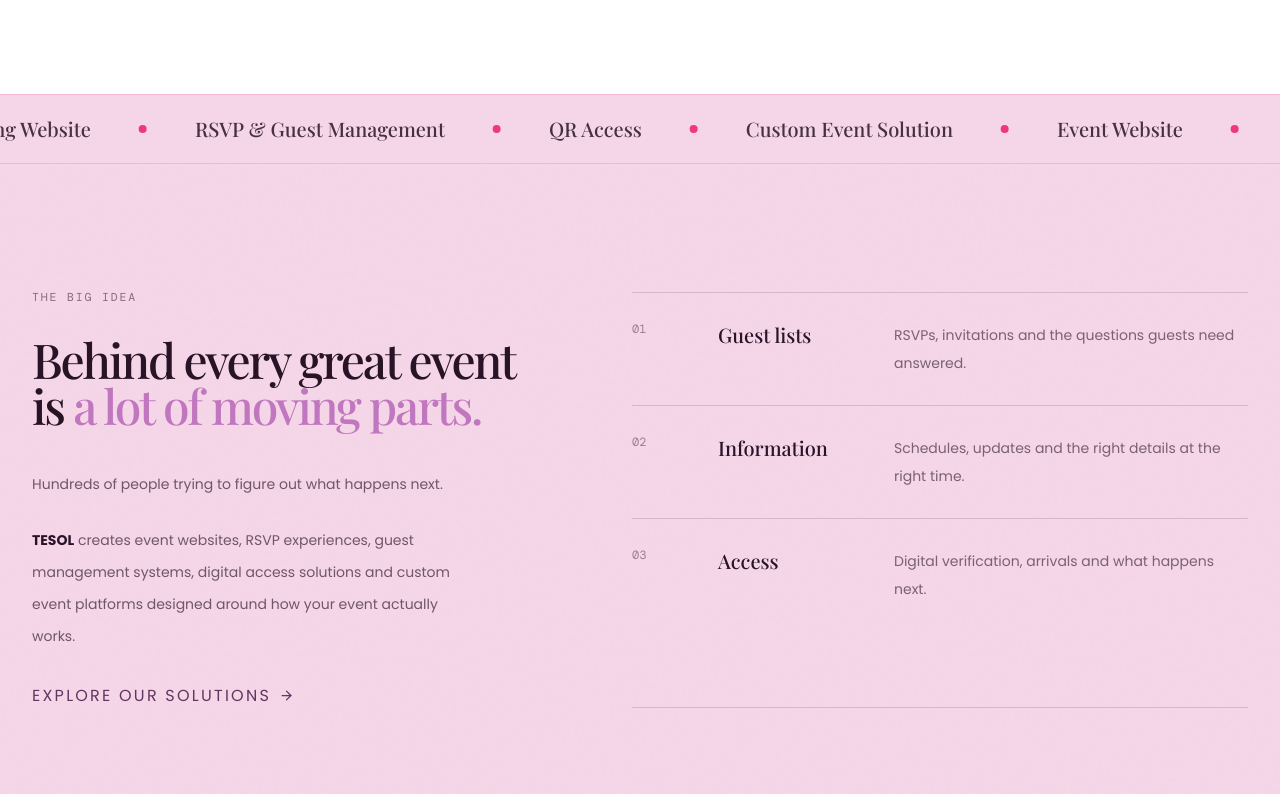
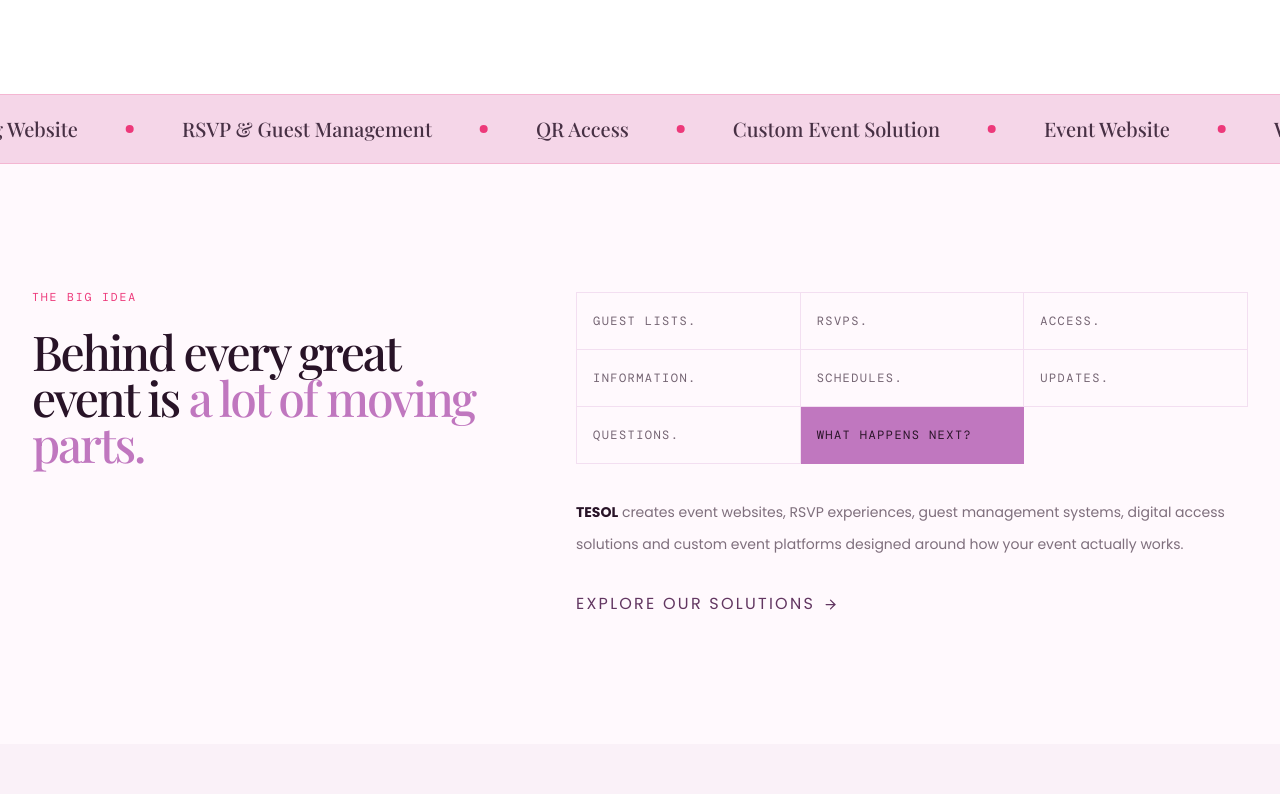
Before and after one commit to tolzzyyy/tesolhq, a React (Vite) app: page / in a window 1280 px wide. Shown: the part 766-1560 px from the top of the page. Built offline with nearby package versions, Linux system fonts and the light colour scheme; a web font is replaced by a local one.

Commit message:
Refine homepage sections and enquiry CTAs

```diff
--- a/src/components/Layout.jsx
+++ b/src/components/Layout.jsx
@@ -49,7 +49,7 @@ function Header() {
           to="/#inquire"
           className="hidden items-center gap-2 rounded-full bg-berry px-5 py-3 text-sm font-semibold text-white transition hover:-translate-y-0.5 hover:bg-wine md:inline-flex"
         >
-          Start your project <ArrowUpRight size={14} />
+          Submit an Enquiry <ArrowUpRight size={14} />
         </Link>
 
         <button
@@ -87,7 +87,7 @@ function Header() {
                 </motion.div>
               ))}
               <Link to="/#inquire" onClick={() => setMenuOpen(false)} className="mt-5 flex items-center justify-center gap-2 rounded-full bg-berry px-5 py-4 text-sm font-semibold text-white transition hover:bg-wine">
-                Start your project <ArrowUpRight size={16} />
+                Submit an Enquiry <ArrowUpRight size={16} />
               </Link>
             </div>
           </motion.nav>
--- a/src/pages/HomePage.jsx
+++ b/src/pages/HomePage.jsx
@@ -37,7 +37,7 @@ const solutions = [
     number: '04',
     title: 'QR Access',
     text: 'The guest list shouldn’t be doing crowd control. TESOL can turn your guest list into a smarter access experience using personalized QR codes and digital verification. Know who’s expected. Know who’s arrived. Know where they should be.',
-    cta: 'Explore QR Access Solutions',
+    cta: 'Explore QR Access',
     icon: QrCode,
   },
   {
@@ -50,6 +50,8 @@ const solutions = [
 ]
 
 const solutionOptions = ['Event Website', 'Wedding Website', 'RSVP & Guest Management', 'QR Access', 'Custom Event Solution']
+const movingParts = ['Guest lists', 'RSVPs', 'Access', 'Information', 'Schedules', 'Updates', 'Questions']
+
 function InquiryForm() {
   const [sent, setSent] = useState(false)
 
@@ -114,7 +116,7 @@ export default function HomePage() {
           <div className="relative z-10 lg:pb-10">
             <motion.p initial={{ opacity: 0, y: 14 }} animate={{ opacity: 1, y: 0 }} transition={{ delay: 0.16 }} className="mb-5 font-mono text-xs font-medium uppercase tracking-[0.18em] text-ink/55">Events, built differently.</motion.p>
             <motion.h1 initial={{ opacity: 0, y: 28 }} animate={{ opacity: 1, y: 0 }} transition={{ delay: 0.22, duration: 0.75, ease: [0.22, 1, 0.36, 1] }} className="display-title text-[clamp(2.6rem,6.2vw,5.8rem)] text-ink">
-              Building digital solutions for <span className="italic text-berry">every event.</span>
+              Building digital solutions for <span className="block italic text-berry sm:inline">every event.</span>
             </motion.h1>
             <motion.p initial={{ opacity: 0 }} animate={{ opacity: 1 }} transition={{ delay: 0.48, duration: 0.6 }} className="mt-7 max-w-xl text-sm leading-7 text-ink/65 sm:text-base">
               TESOL delivers innovative digital solutions that bring together design and technology to create seamless, memorable event experiences.
@@ -146,30 +148,22 @@ export default function HomePage() {
         </div>
       </section>
 
-      <section className="noise overflow-hidden bg-blush py-24 text-ink lg:py-32">
-        <div className="page-shell relative z-10">
-          <motion.div {...reveal} className="grid gap-12 lg:grid-cols-[0.9fr_1.1fr] lg:gap-24">
-            <div>
-              <p className="eyebrow text-ink/55">The big idea</p>
-              <h2 className="display-title mt-8 text-4xl leading-[1.18] sm:text-5xl">Behind every great event is <span className="italic text-wine">a lot of moving parts.</span></h2>
-              <p className="mt-10 max-w-md text-sm leading-8 text-ink/65">Hundreds of people trying to figure out what happens next.</p>
-              <p className="mt-6 max-w-md text-sm leading-8 text-ink/65"><strong className="font-bold text-ink">TESOL</strong> creates event websites, RSVP experiences, guest management systems, digital access solutions and custom event platforms designed around how your event actually works.</p>
-              <Link to="/services" className="mt-8 inline-flex items-center gap-2 text-xs font-semibold uppercase tracking-[0.14em] text-plum">Explore Our Solutions <ArrowRight size={15} /></Link>
+      <section className="bg-cream py-24 lg:py-32">
+        <div className="page-shell grid gap-14 lg:grid-cols-[0.8fr_1.2fr] lg:gap-24">
+          <motion.div {...reveal}>
+            <p className="eyebrow text-berry">The big idea</p>
+            <h2 className="display-title mt-6 text-4xl leading-[1.18] text-ink sm:text-5xl">Behind every great event is <span className="italic text-wine">a lot of moving parts.</span></h2>
+          </motion.div>
+
+          <motion.div {...reveal}>
+            <div className="grid grid-cols-2 border-l border-t border-wine/20 sm:grid-cols-3">
+              {movingParts.map((item) => (
+                <div key={item} className="border-b border-r border-wine/20 px-4 py-5 font-mono text-xs uppercase tracking-[0.12em] text-ink/65">{item}.</div>
+              ))}
+              <div className="whitespace-nowrap border-b border-r border-wine/20 bg-wine px-3 py-5 font-mono text-[0.62rem] uppercase tracking-[0.06em] text-ink sm:px-4 sm:text-xs sm:tracking-[0.12em]">What happens next?</div>
             </div>
-
-            <ol className="divide-y divide-ink/15 border-y border-ink/15">
-              {[
-                ['01', 'Guest lists', 'RSVPs, invitations and the questions guests need answered.'],
-                ['02', 'Information', 'Schedules, updates and the right details at the right time.'],
-                ['03', 'Access', 'Digital verification, arrivals and what happens next.'],
-              ].map(([number, title, text]) => (
-                <li key={number} className="grid grid-cols-[48px_1fr] gap-4 py-7 sm:grid-cols-[70px_160px_1fr] sm:items-start">
-                  <span className="font-mono text-xs text-ink/45">{number}</span>
-                  <span className="font-display text-xl text-ink">{title}</span>
-                  <span className="col-start-2 text-sm leading-7 text-ink/60 sm:col-start-3">{text}</span>
-                </li>
-              ))}
-            </ol>
+            <p className="mt-8 text-sm leading-8 text-ink/60"><strong className="font-bold text-ink">TESOL</strong> creates event websites, RSVP experiences, guest management systems, digital access solutions and custom event platforms designed around how your event actually works.</p>
+            <Link to="/services" className="mt-8 inline-flex items-center gap-2 text-xs font-semibold uppercase tracking-[0.14em] text-plum">Explore Our Solutions <ArrowRight size={15} /></Link>
           </motion.div>
         </div>
       </section>
@@ -202,6 +196,37 @@ export default function HomePage() {
         </div>
       </section>
 
+      <section className="noise overflow-hidden bg-blush py-24 text-ink lg:py-32">
+        <div className="page-shell relative z-10">
+          <motion.div {...reveal} className="grid gap-12 lg:grid-cols-[0.9fr_1.1fr] lg:gap-24">
+            <div>
+              <p className="eyebrow text-ink/55">How it unfolds</p>
+              <h2 className="display-title mt-6 text-4xl leading-[1.1] sm:text-5xl">A calm process for a <span className="italic text-wine">remarkable</span> event.</h2>
+              <p className="mt-8 max-w-md text-sm leading-8 text-ink/65">You stay close to the joyful decisions. We hold the timelines, suppliers, production details and all the things no guest should ever notice.</p>
+            </div>
+
+            <ol className="divide-y divide-ink/15 border-y border-ink/15">
+              {[
+                ['01', 'Listen', 'We begin with your people, priorities and the feeling you want to create.'],
+                ['02', 'Imagine', 'A tailored concept brings the story, setting and guest journey into focus.'],
+                ['03', 'Make it happen', 'We produce every detail and lead the day with a steady, trusted hand.'],
+              ].map(([number, title, text]) => (
+                <li key={number} className="grid grid-cols-[48px_1fr] gap-4 py-7 sm:grid-cols-[70px_160px_1fr] sm:items-start">
+                  <span className="font-mono text-xs text-ink/45">{number}</span>
+                  <span className="font-display text-xl text-ink">{title}</span>
+                  <span className="col-start-2 text-sm leading-7 text-ink/60 sm:col-start-3">{text}</span>
+                </li>
+              ))}
+            </ol>
+          </motion.div>
+
+          <motion.blockquote {...reveal} className="mt-24 border-t border-ink/15 pt-16 text-center">
+            <p className="mx-auto max-w-5xl font-display text-3xl leading-tight text-ink sm:text-4xl">“They understood the soul of our celebration, then made every moving part feel entirely effortless.”</p>
+            <footer className="mt-8 font-mono text-xs uppercase tracking-[0.16em] text-ink/50">Nnenna &amp; Ade · Ikoyi, Lagos</footer>
+          </motion.blockquote>
+        </div>
+      </section>
+
       <section id="inquire" className="scroll-mt-20 bg-parchment py-24 lg:py-32">
         <div className="page-shell grid gap-12 lg:grid-cols-[0.75fr_1.25fr] lg:gap-20">
           <motion.div {...reveal}>
```
